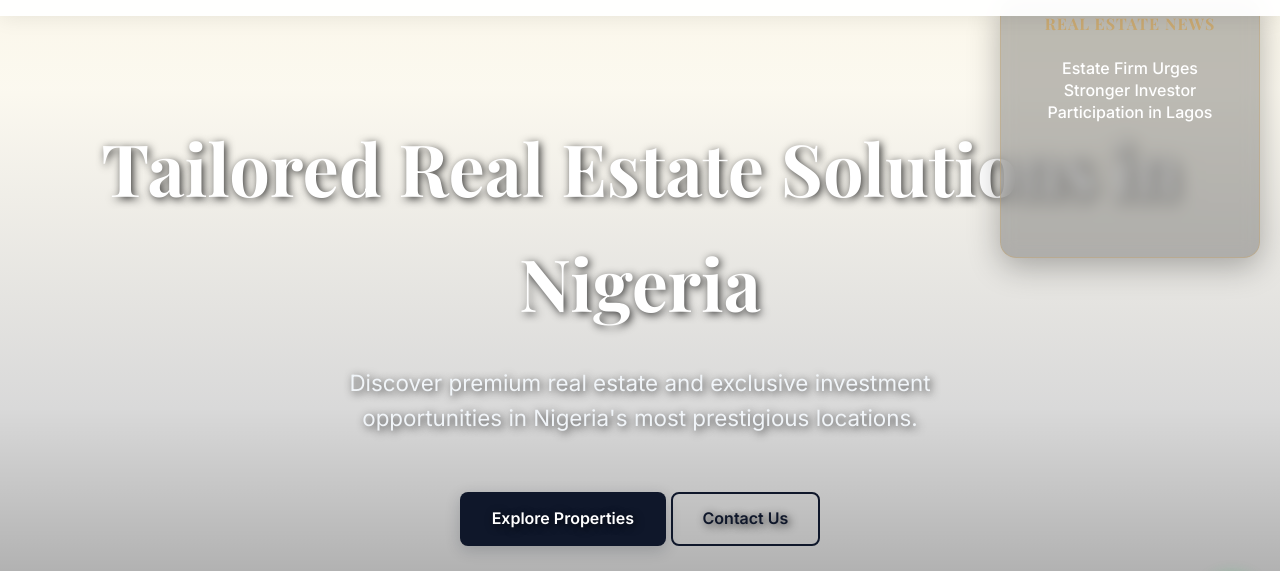
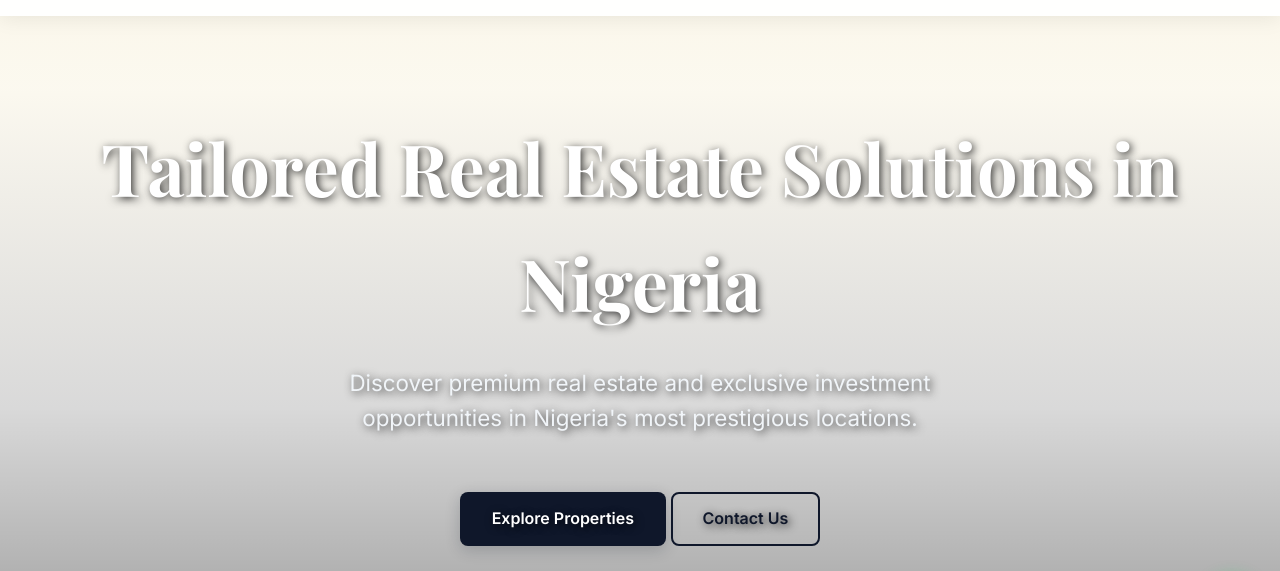
Before and after one commit to Eyenmummy/egcentgroup.com, a website: page index.html in a window 1280 px wide. Shown: the part 152-723 px from the top of the page. Drawn offline with nearby package versions, Linux system fonts and the light colour scheme; a small style sheet from the web is missing.

Commit message:
Remove floating news effect

```diff
--- a/index.html
+++ b/index.html
@@ -59,128 +59,6 @@
     </div>
   </div>
 </section>
-<!-- FLOATING NEWS CORNER - Transparent + Compact -->
-<link rel="stylesheet" href="https://cdn.jsdelivr.net/npm/swiper@11/swiper-bundle.min.css" />
-<script src="https://cdn.jsdelivr.net/npm/swiper@11/swiper-bundle.min.js"></script>
-
-<div class="floating-news-transparent">
-  <h3>Real Estate News</h3>
-  <div class="swiper newsTicker">
-    <div class="swiper-wrapper">
-
-      <!-- Slide 1 -->
-      <div class="swiper-slide">
-        <a href="https://punchng.com/estate-firm-urges-stronger-investor-participation/" target="_blank" rel="noopener">
-          Estate Firm Urges Stronger Investor Participation in Lagos
-        </a>
-      </div>
-
-      <!-- Slide 2 -->
-      <div class="swiper-slide">
-        <a href="https://theafricanvestor.com/blogs/news/nigeria-good-time" target="_blank" rel="noopener">
-          Is Now a Good Time to Buy Property in Nigeria? (2026 Update)
-        </a>
-      </div>
-
-      <!-- Slide 3 -->
-      <div class="swiper-slide">
-        <a href="https://www.vanguardngr.com/2026/02/sanwo-olu-outlines-2026-lagos-priorities-for-real-estate-growth/" target="_blank" rel="noopener">
-          Sanwo-Olu Outlines 2026 Lagos Real Estate Priorities
-        </a>
-      </div>
-
-      <!-- Slide 4 -->
-      <div class="swiper-slide">
-        <a href="https://www.pwc.com/gx/en/industries/financial-services/assets/uli-emerging-trends-global-report-2026.pdf" target="_blank" rel="noopener">
-          Global Real Estate Outlook 2026 – Improving Fundamentals
-        </a>
-      </div>
-
-      <!-- Add more slides here as needed -->
-
-    </div>
-  </div>
-</div>
-
-<style>
-.floating-news-transparent {
-  position: fixed;
-  top: 150px;                /* Adjust from top as needed */
-  right: 20px;               /* Distance from right edge */
-  width: 260px;              /* Narrower & more compact */
-  height: 260px;             /* Square-like height */
-  background: rgba(0, 0, 0, 0.25);  /* Semi-transparent dark tint (adjust opacity) */
-  backdrop-filter: blur(8px);       /* Glassmorphism blur effect */
-  -webkit-backdrop-filter: blur(8px);
-  border-radius: 16px;
-  border: 1px solid rgba(201, 166, 107, 0.4);  /* Thin gold border with low opacity */
-  overflow: hidden;
-  z-index: 999;
-  box-shadow: 0 8px 32px rgba(0, 0, 0, 0.3);
-  padding: 12px;
-}
-
-.floating-news-transparent h3 {
-  margin: 0 0 8px;
-  font-size: 1rem;
-  text-align: center;
-  color: #c9a66b;
-  text-transform: uppercase;
-  letter-spacing: 1px;
-  font-weight: 600;
-  opacity: 0.9;
-}
-
-.newsTicker {
-  height: calc(100% - 35px); /* Leaves space for title */
-}
-
-.swiper-slide {
-  background: transparent;   /* Fully transparent slides */
-  display: flex;
-  align-items: center;
-  justify-content: center;
-  text-align: center;
-  padding: 15px;
-  height: 100%;
-}
-
-.swiper-slide a {
-  color: white;
-  text-decoration: none;
-  font-size: 1rem;
-  font-weight: 500;
-  line-height: 1.4;
-  display: block;
-  height: 100%;
-  width: 100%;
-  transition: color 0.3s;
-}
-
-.swiper-slide:hover a {
-  color: #f5b547;            /* Gold hover text */
-}
-
-/* Mobile adjustments - hide or shrink on small screens */
-@media (max-width: 768px) {
-  .floating-news-transparent {
-    display: none;           /* Optional: hide on mobile to avoid clutter */
-    /* Or shrink: width: 200px; height: 200px; right: 10px; */
-  }
-}
-</style>
-
-<script>
-  new Swiper('.newsTicker', {
-    direction: 'vertical',
-    slidesPerView: 1,
-    spaceBetween: 0,
-    autoplay: { delay: 5000, disableOnInteraction: false },
-    loop: true,
-    speed: 600,
-    grabCursor: true
-  });
-</script>
     <!-- About -->
     <section class="about" id="about">
       <div class="container">
```
